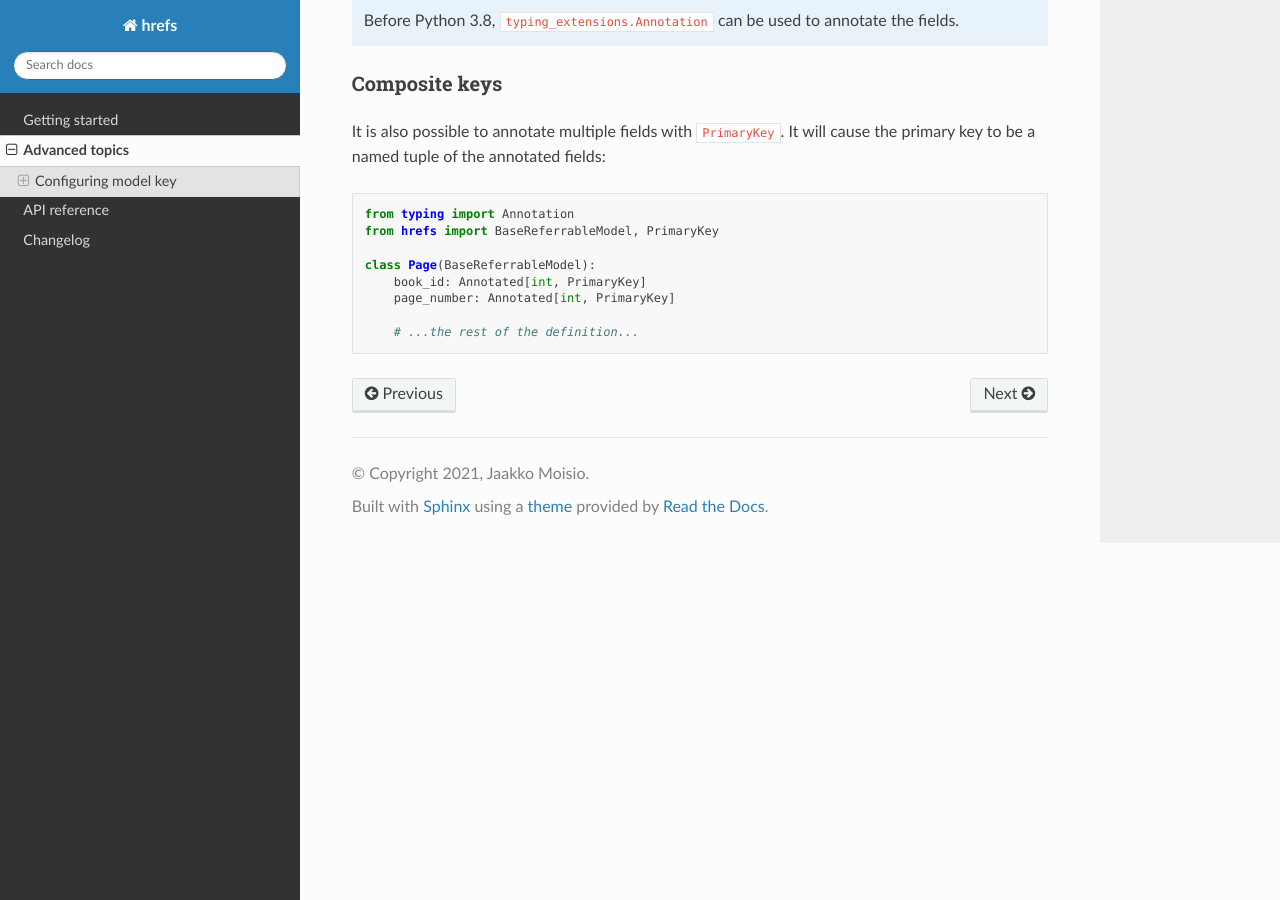
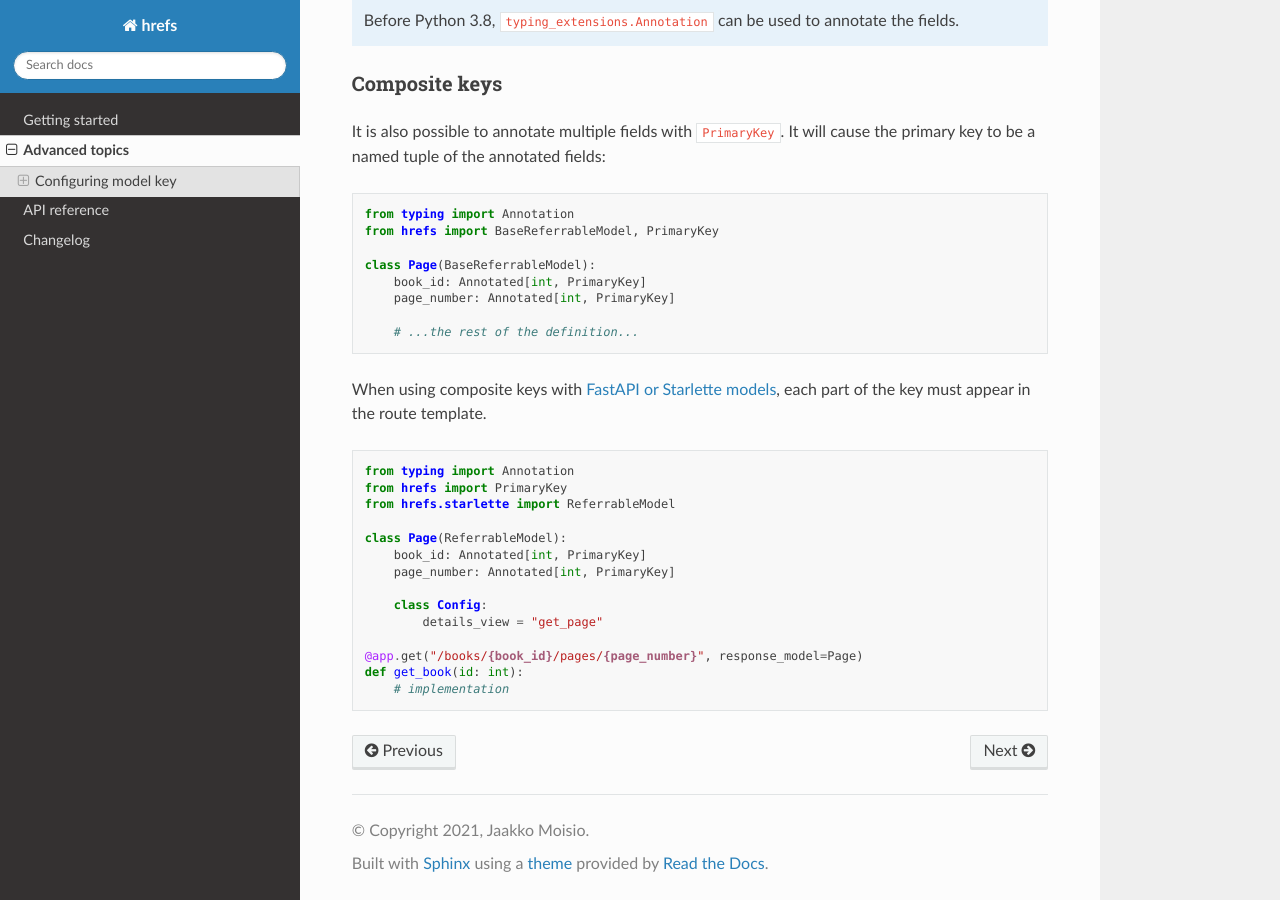
Before and after one commit to jasujm/hrefs, a Sphinx documentation site: the page built from docs/advanced.rst, in a window 1280 px wide and 900 px high, scrolled down 563 px. Built offline with Sphinx 7.4.7 and the Read the Docs theme 2.0.0, drawn with Linux system fonts in a browser that asks for light colours.

Commit message:
Support composite keys in `starlette.ReferrableModel`

```diff
--- a/docs/advanced.rst
+++ b/docs/advanced.rst
@@ -46,3 +46,24 @@ cause the primary key to be a named tuple of the annotated fields:
        page_number: Annotated[int, PrimaryKey]
 
        # ...the rest of the definition...
+
+When using composite keys with :ref:`FastAPI or Starlette models
+<starlette_models>`, each part of the key must appear in the route template.
+
+
+.. code-block:: python
+
+   from typing import Annotation
+   from hrefs import PrimaryKey
+   from hrefs.starlette import ReferrableModel
+
+   class Page(ReferrableModel):
+       book_id: Annotated[int, PrimaryKey]
+       page_number: Annotated[int, PrimaryKey]
+
+       class Config:
+           details_view = "get_page"
+
+   @app.get("/books/{book_id}/pages/{page_number}", response_model=Page)
+   def get_book(id: int):
+       # implementation
--- a/docs/quickstart.rst
+++ b/docs/quickstart.rst
@@ -20,6 +20,8 @@ stack:
    from hrefs.starlette import HrefMiddleware
 
    app = FastAPI(middleware=[Middleware(HrefMiddleware)])
+
+.. _starlette_models:
 
 Defining a referrable model
 ...........................
```
Also changed, not shown: 3 other files.
